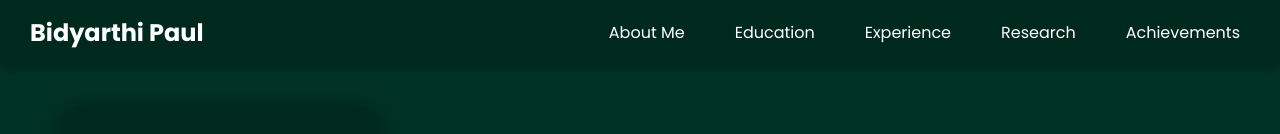
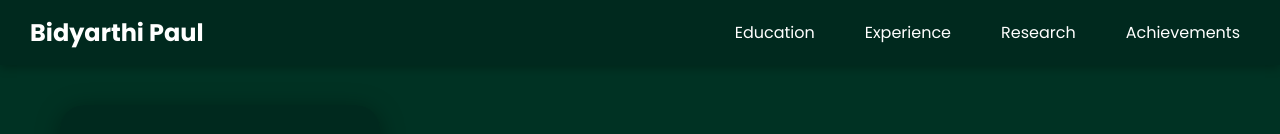
Before and after one commit to Bidyarthi404/Paul_Portfolio, a plain HTML site: page index.html in a window 1280 px wide. Shown: the top 134 px of the page. Drawn offline with Linux system fonts and the light colour scheme.

Commit message:
Update index.html

```diff
--- a/index.html
+++ b/index.html
@@ -231,7 +231,6 @@
   <nav class="dashboard">
     <div class="logo" onclick="showSection('home')">Bidyarthi Paul</div>
     <div class="nav-links">
-      <a href="logo" onclick="showSection('home')">About Me</a>
       <a href="#" onclick="showSection('education')">Education</a>
       <a href="#" onclick="showSection('experience')">Experience</a>
       <a href="#" onclick="showSection('research')">Research</a>
```
